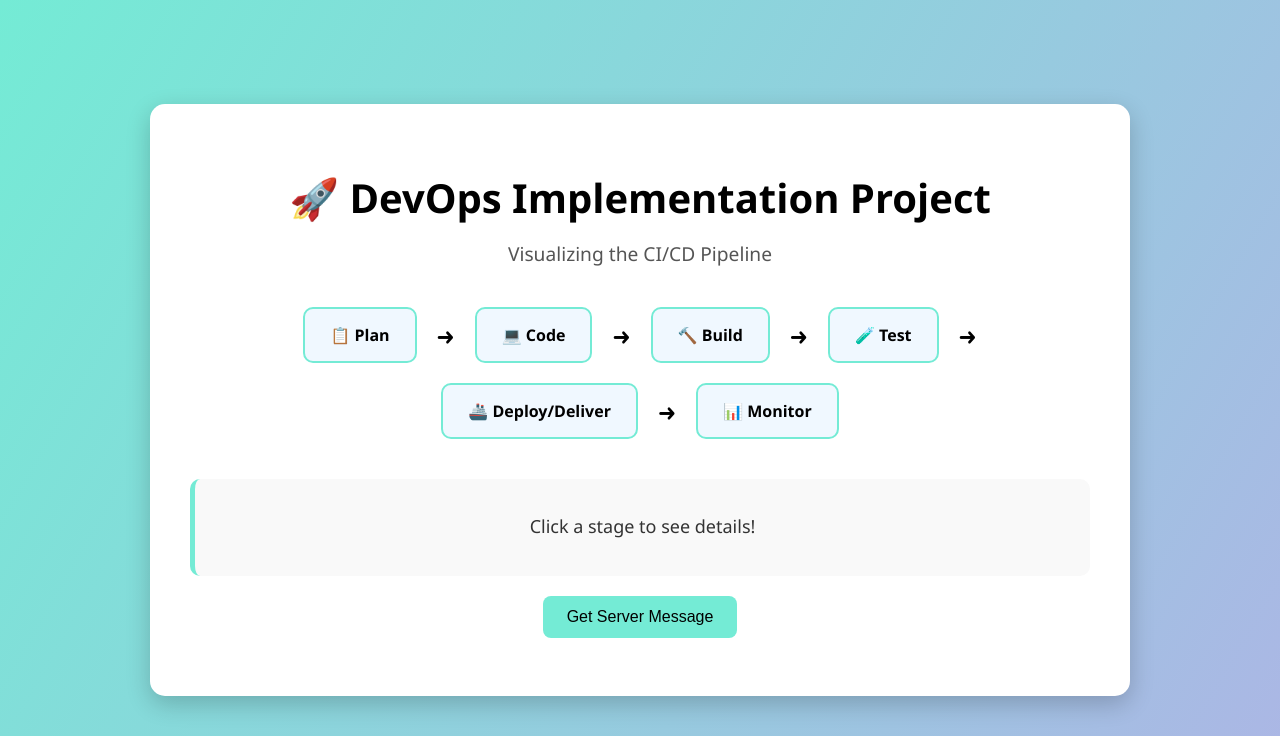
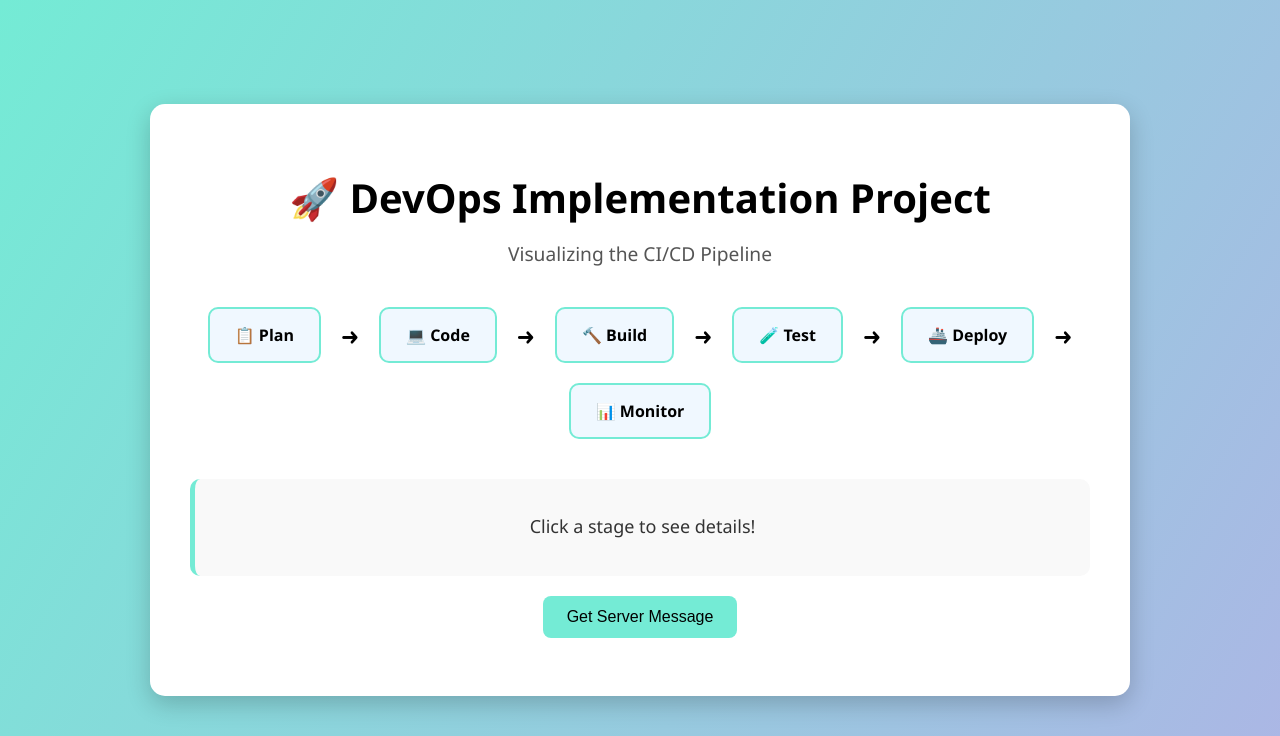
Before and after one commit to parkhirana/devopsimplementation_123, a Flask app: page / in a window 1280 px wide. Shown: the top 736 px of the page. Run offline with Flask 3, Linux system fonts and the light colour scheme.

Commit message:
Revert "made change to the index.html"
This reverts commit 660965cab947fe317bfcb2bcae65e67af608df55.

REVERTS HEAD

```diff
--- a/backend/templates/index.html
+++ b/backend/templates/index.html
@@ -20,7 +20,7 @@
             <div class="arrow">➜</div>
             <div class="stage" data-stage="Test">🧪 Test</div>
             <div class="arrow">➜</div>
-            <div class="stage" data-stage="Deploy">🚢 Deploy/Deliver</div>
+            <div class="stage" data-stage="Deploy">🚢 Deploy</div>
             <div class="arrow">➜</div>
             <div class="stage" data-stage="Monitor">📊 Monitor</div>
         </div>
```
